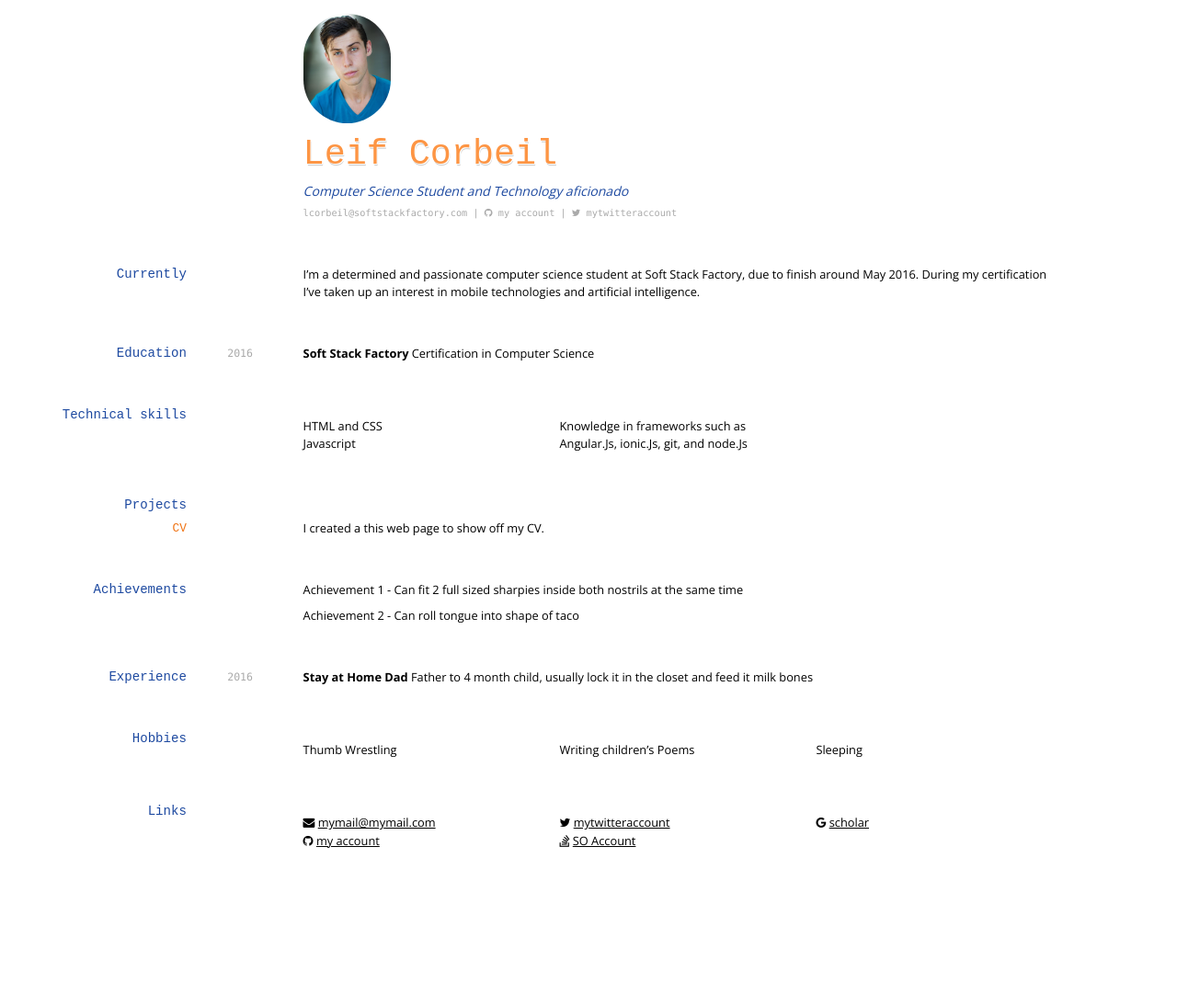
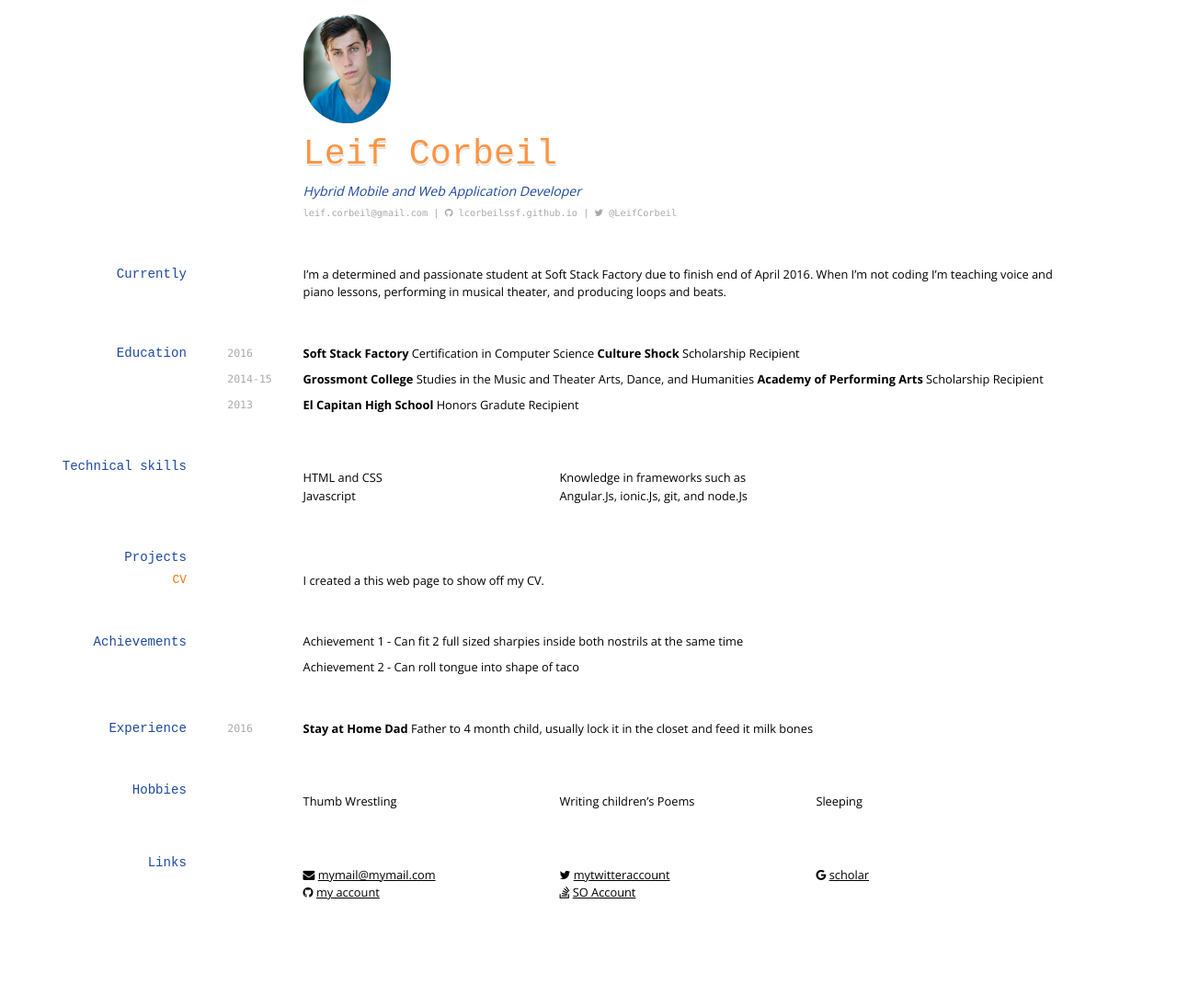
Before and after one commit to lcorbeilssf/lcorbeilssf.github.io, a Jekyll site: the page built from index.md, in a window 1280 px wide. Shown: the whole page at 92% size. Built offline with Jekyll 4.4.1, drawn with Linux system fonts in a browser that asks for light colours; nearby versions of some CDN libraries; before the commit the page ends 1039 px from its top, so only the background shows below that.

Commit message:
resume.3

```diff
--- a/index.md
+++ b/index.md
@@ -6,25 +6,34 @@ title: Leif Corbeil's CV
 ![Leif](./media/LeifsHeadshot.jpg){:.avatar}
 
 # Leif Corbeil
-Computer Science Student and Technology aficionado
+Hybrid Mobile and Web Application Developer
 
 <div id="webaddress">
-<a href="mailto:">lcorbeil@softstackfactory.com</a>
+<a href="mailto:">leif.corbeil@gmail.com</a>
 |
-<i class="fa fa-github"></i> <a href="http://github.com/">my account</a>
+<i class="fa fa-github"></i> <a href="http://github.com/">lcorbeilssf.github.io</a>
 |
-<i class="fa fa-twitter"></i> <a href="http://twitter.com/">mytwitteraccount</a>
+<i class="fa fa-twitter"></i> <a href="http://twitter.com/">@LeifCorbeil</a>
 </div>
 
 
 ## Currently
 
-I'm a determined and passionate computer science student at Soft Stack Factory, due to finish around May 2016. During my certification I've taken up an interest in mobile technologies and artificial intelligence.
+I’m a determined and passionate student at Soft Stack Factory due to finish end of April 2016.  When I'm not coding I'm teaching voice and piano lessons, performing in musical theater, and producing loops and beats.
 
 ## Education
 
 `2016`
 __Soft Stack Factory__ Certification in Computer Science
+__Culture Shock__ Scholarship Recipient
+
+`2014-15`
+__Grossmont College__ Studies in the Music and Theater Arts, Dance, and Humanities
+__Academy of Performing Arts__ Scholarship Recipient
+
+`2013`
+__El Capitan High School__ Honors Gradute Recipient
+
 
 ## Technical skills
 
```
